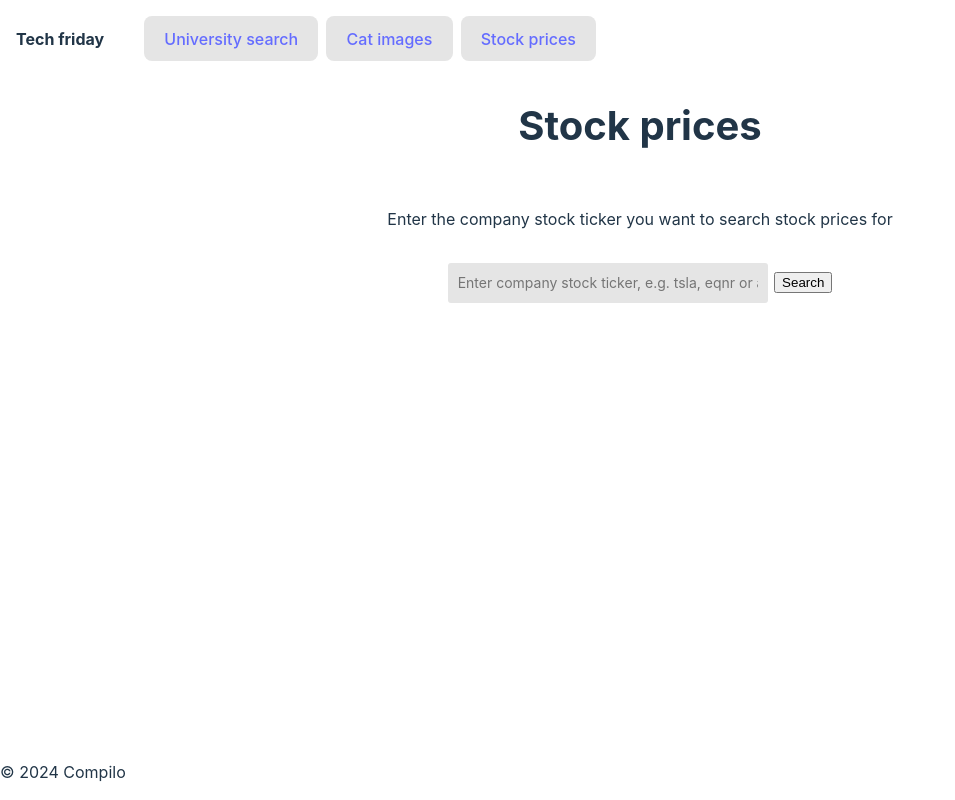
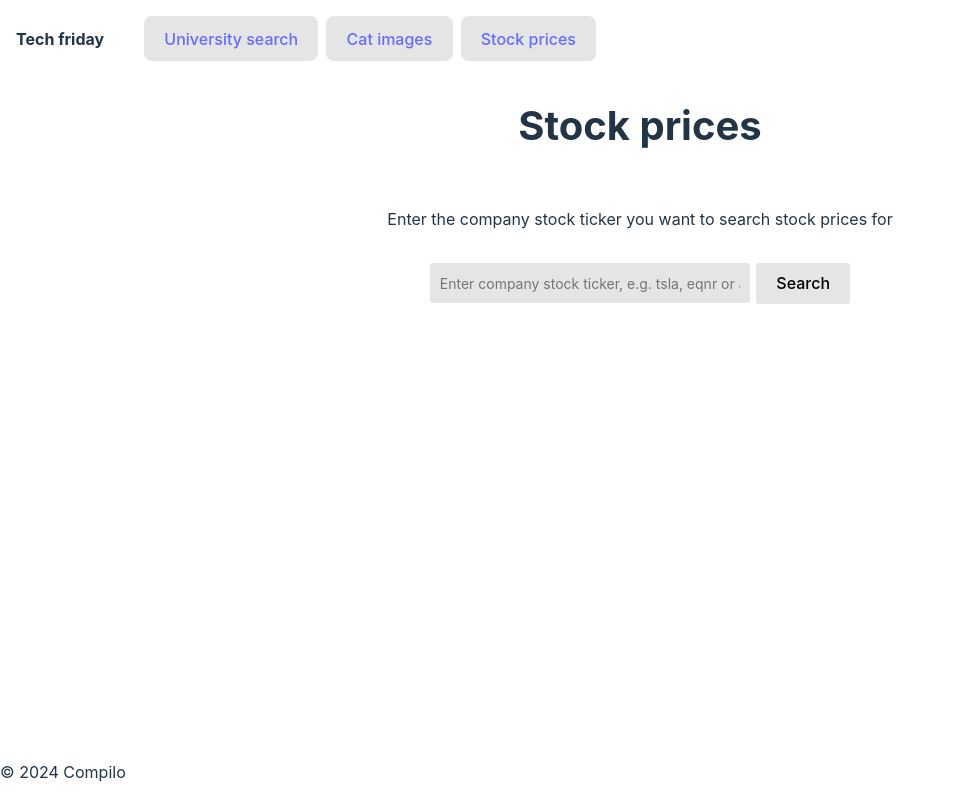
Before and after one commit to Moesera/NewsCom, a Svelte app: page /stocks in a window 1280 px wide. Shown: the whole page, without its empty margins (0-955 px from the left). Built offline with nearby package versions, Linux system fonts and the light colour scheme.

Commit message:
added button component

```diff
--- a/src/routes/stocks/Stocks.svelte
+++ b/src/routes/stocks/Stocks.svelte
@@ -1,6 +1,7 @@
 <script>
   import Chart from 'chart.js/auto';
   import colorLib from '@kurkle/color';
+  import Button from '../../lib/components/page/Button.svelte';
 
   let ticker = '';
   let symbol = '';
@@ -87,7 +88,7 @@
   <form method="POST" on:submit|preventDefault={stockFetch}>
     <input bind:value={ticker} id="search" name="search" type="text" placeholder="Enter company stock ticker, e.g. tsla, eqnr or aapl" />
 
-    <button type="submit">Search</button>
+    <Button type="submit" buttonText="Search"></Button>
   </form>
 </section>
 
```
